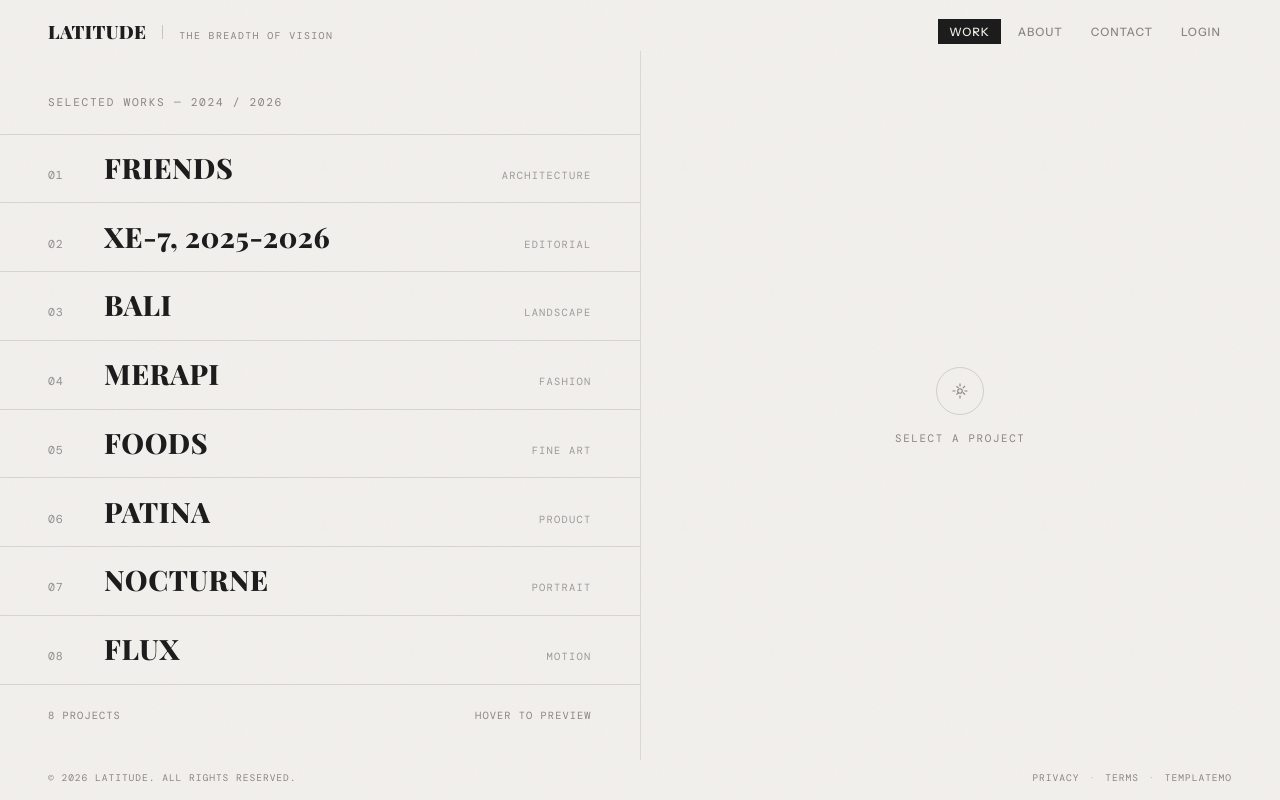
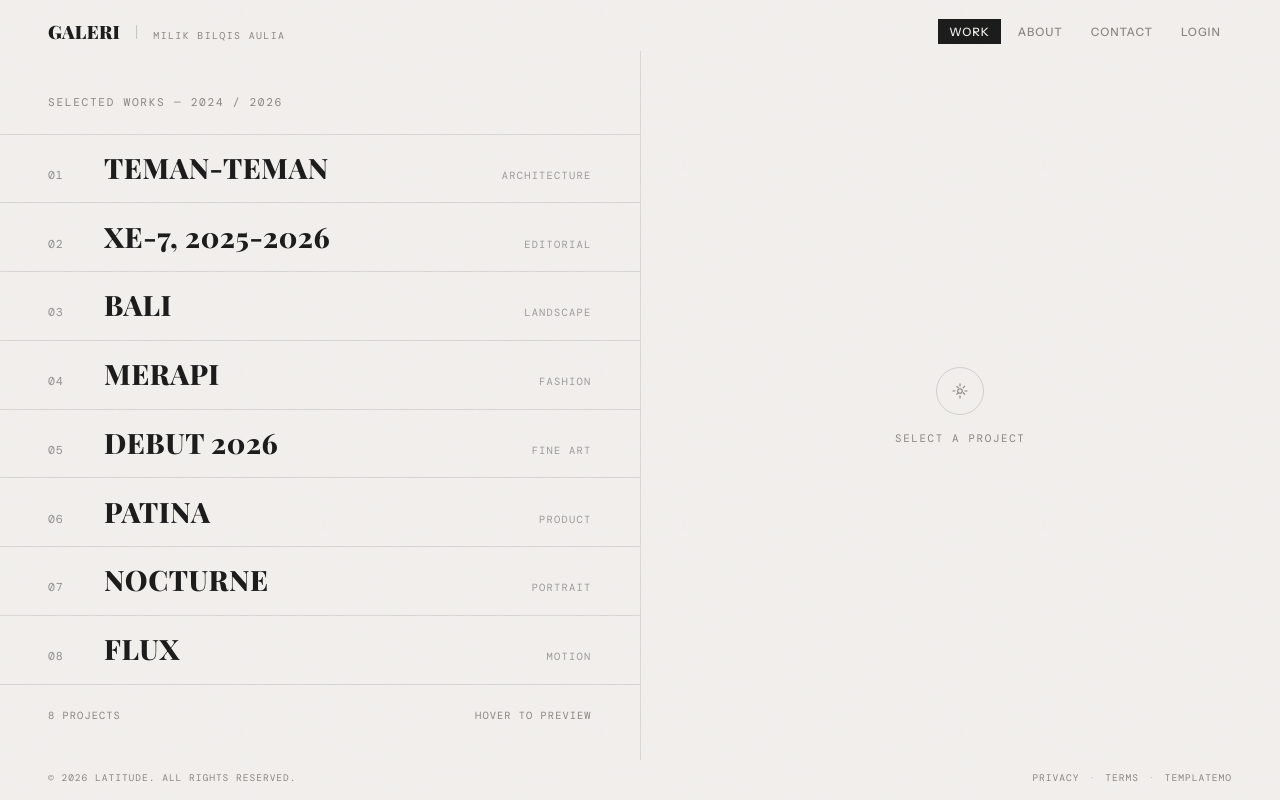
Before and after one commit to 6iel/webku, a plain HTML site: page index.html in a window 1280 px wide. Drawn offline with nearby package versions, Linux system fonts and the light colour scheme; a web font is replaced by a local one.

Commit message:
Update index.html

```diff
--- a/index.html
+++ b/index.html
@@ -21,9 +21,9 @@ https://templatemo.com/tm-616-split-index
 <!-- Site Header -->
 <header class="site-header">
   <div class="site-brand">
-    <a class="site-title" data-nav="work">Latitude</a>
+    <a class="site-title" data-nav="work">Galeri</a>
     <div class="site-divider-v"></div>
-    <span class="site-tagline">The Breadth of Vision</span>
+    <span class="site-tagline">milik Bilqis Aulia</span>
   </div>
   <nav class="site-header-nav">
     <a data-nav="work" class="nav-active">Work</a>
@@ -48,7 +48,7 @@ https://templatemo.com/tm-616-split-index
         <li class="project-item" data-index="0">
           <a href="#" class="project-link">
             <span class="project-number">01</span>
-            <span class="project-title">Friends</span>
+            <span class="project-title">Teman-teman</span>
             <span class="project-arrow"><svg viewBox="0 0 24 24"><line x1="5" y1="12" x2="19" y2="12"/><polyline points="12 5 19 12 12 19"/></svg></span>
             <span class="project-category">Architecture</span>
           </a>
@@ -80,7 +80,7 @@ https://templatemo.com/tm-616-split-index
         <li class="project-item" data-index="4">
           <a href="#" class="project-link">
             <span class="project-number">05</span>
-            <span class="project-title">Foods</span>
+            <span class="project-title">Debut 2026</span>
             <span class="project-arrow"><svg viewBox="0 0 24 24"><line x1="5" y1="12" x2="19" y2="12"/><polyline points="12 5 19 12 12 19"/></svg></span>
             <span class="project-category">Fine Art</span>
           </a>
@@ -195,7 +195,7 @@ https://templatemo.com/tm-616-split-index
     <div class="canvas-image" data-slide="0">
       <img src="images/friends.jpeg" alt="Meridian" loading="lazy">
       <div class="canvas-caption">
-        <div class="canvas-caption-title">afterschool</div>
+        <div class="canvas-caption-title">Momen bersama</div>
         <div class="canvas-caption-year">Selfietime, Pakuwon DIY — 2026</div>
       </div>
     </div>
@@ -221,10 +221,10 @@ https://templatemo.com/tm-616-split-index
       </div>
     </div>
     <div class="canvas-image" data-slide="4">
-      <img src="images/templatemo-split-05.jpg" alt="Solstice" loading="lazy">
+      <img src="images/debut.jpeg" alt="Solstice" loading="lazy">
       <div class="canvas-caption">
-        <div class="canvas-caption-title">Solstice</div>
-        <div class="canvas-caption-year">Fine Art — 2024</div>
+        <div class="canvas-caption-title">DEBUT 2026</div>
+        <div class="canvas-caption-year">Divisi Dekorasi</div>
       </div>
     </div>
     <div class="canvas-image" data-slide="5">
```
